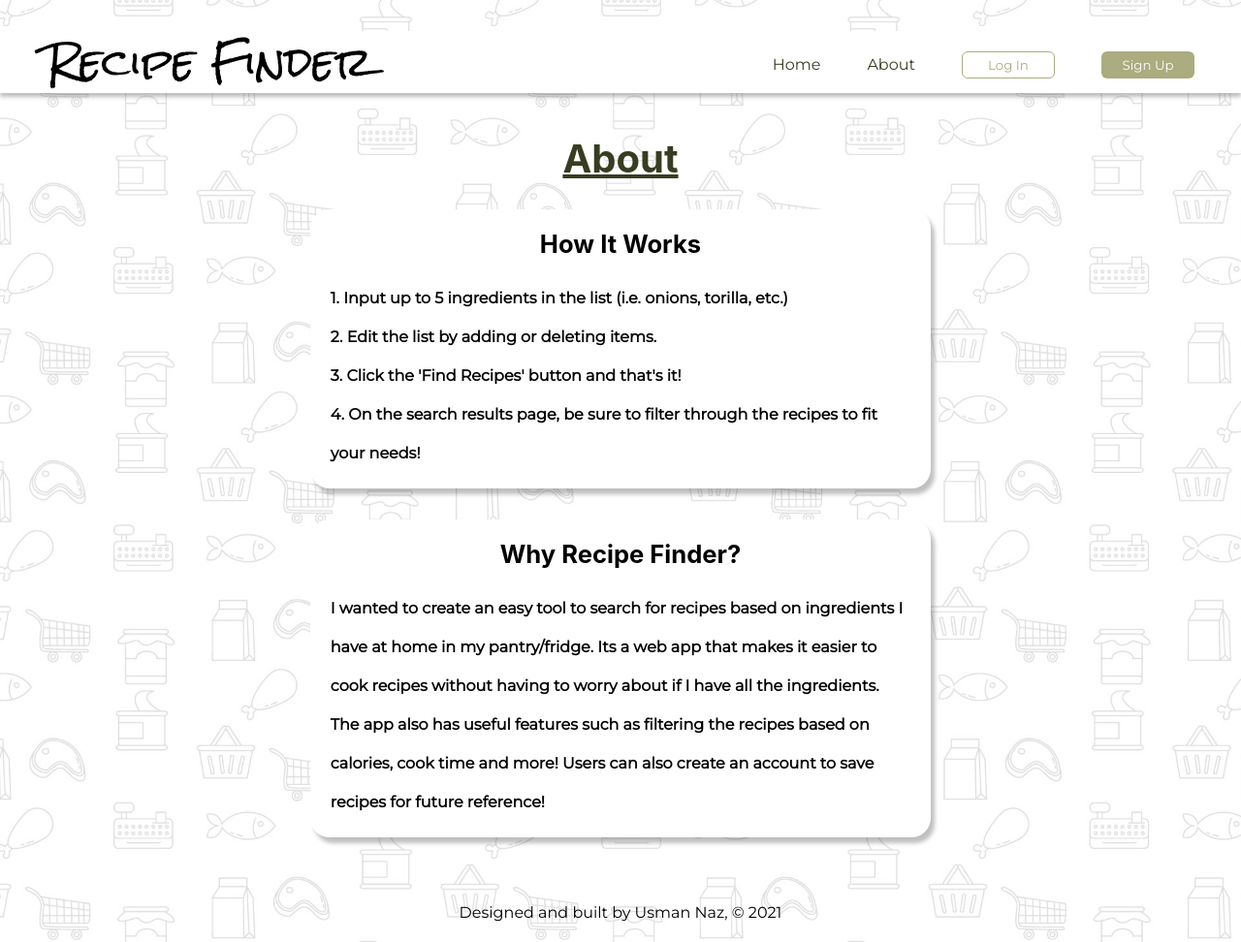
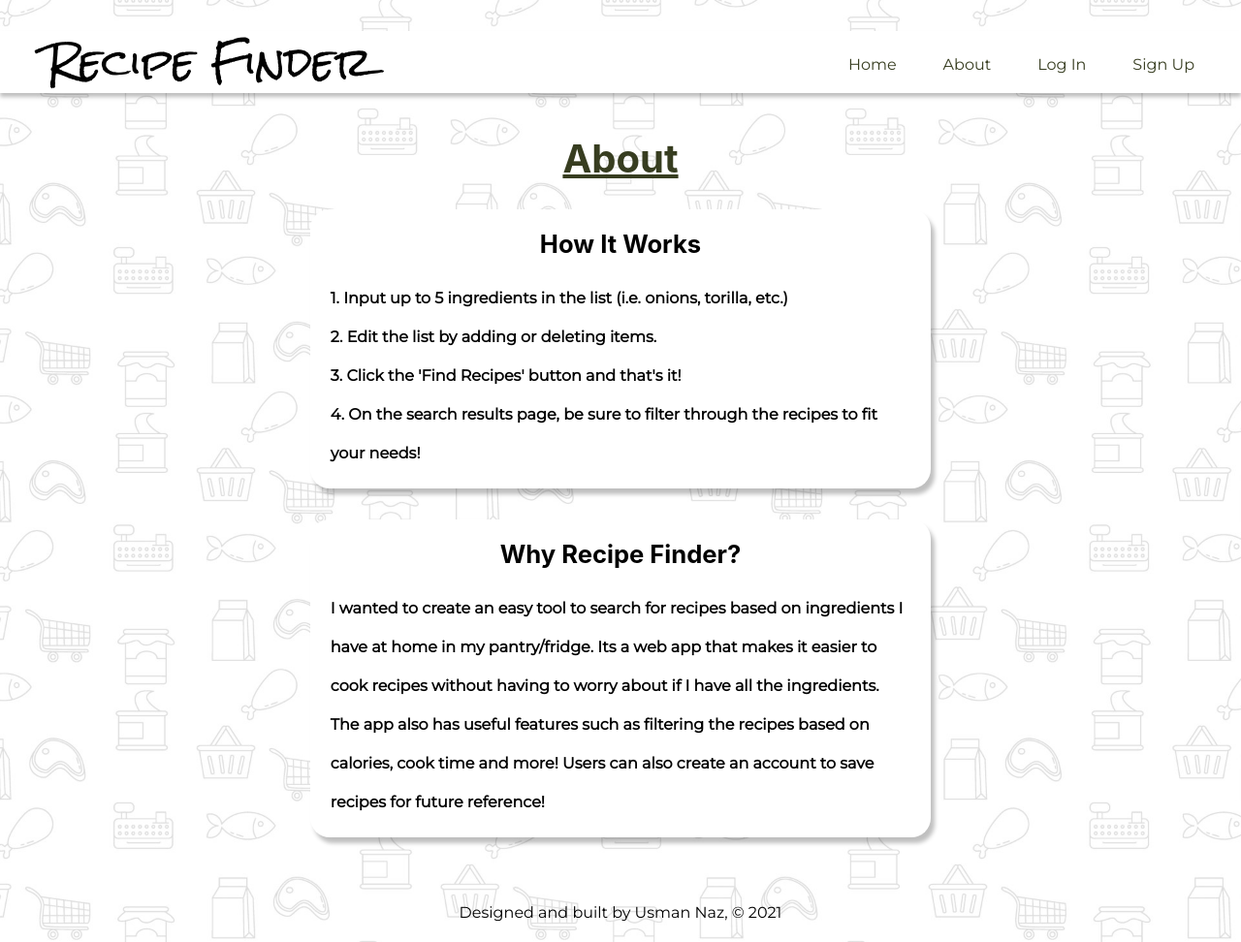
Before and after one commit to usmanazz/Recipe-Finder, a React app in the folder client/: page /about in a window 1280 px wide. Shown: the whole page at 97% size. Built offline with nearby package versions, Linux system fonts and the light colour scheme; no server answers.

Commit message:
update nav buttons

```diff
--- a/client/src/components/NavBar/NavBar.css
+++ b/client/src/components/NavBar/NavBar.css
@@ -43,7 +43,7 @@
   text-decoration: underline;
 }
 
-.button.nav-btn-1 {
+/* .button.nav-btn-1 {
   background: #ffffff;
   color: var(--green-color);
   border: 1px solid var(--green-color);
@@ -61,9 +61,9 @@
 
 .button.nav-btn-1:active {
   background-color: #757554;
-}
+} */
 
-.button.nav-btn-2 {
+/* .button.nav-btn-2 {
   background: var(--green-color);
   color: #ffffff;
   box-sizing: border-box;
@@ -80,7 +80,7 @@
 
 .button.nav-btn-2:active {
   background-color: var(--green-color-active);
-}
+} */
 
 .mobile-only {
   display: none;
@@ -169,8 +169,7 @@
     opacity: 0;
   }
 
-  .button.button.nav-btn-1,
-  .button.nav-btn-2 {
+  .desktop-only-link {
     display: none;
   }
 
--- a/client/src/components/NavBar/NavBar.js
+++ b/client/src/components/NavBar/NavBar.js
@@ -82,18 +82,15 @@ export const NavBar = ({ isAuthenticated }) => {
         <Link to="/about" onClick={closeSideNav}>
           About
         </Link>
-        <Button
-          handleClick={handleLoginClick}
-          label={isAuthenticated ? "Account" : "Log In"}
-          type="nav-btn-1"
-        />
-        <Button
-          handleClick={handleSignupClick}
-          label="Sign Up"
-          type="nav-btn-2"
-        />
+        <Link to="/login" className="desktop-only-link">
+          {isAuthenticated ? "My Account" : "Log In"}
+        </Link>
+        <Link to="/signup" className="desktop-only-link">
+          Sign Up
+        </Link>
+
         <Link className="mobile-only" to="/login" onClick={closeSideNav}>
-          Log In
+          {isAuthenticated ? "My Account" : "Log In"}
         </Link>
         <Link className="mobile-only" to="/signup" onClick={closeSideNav}>
           Sign Up
```
